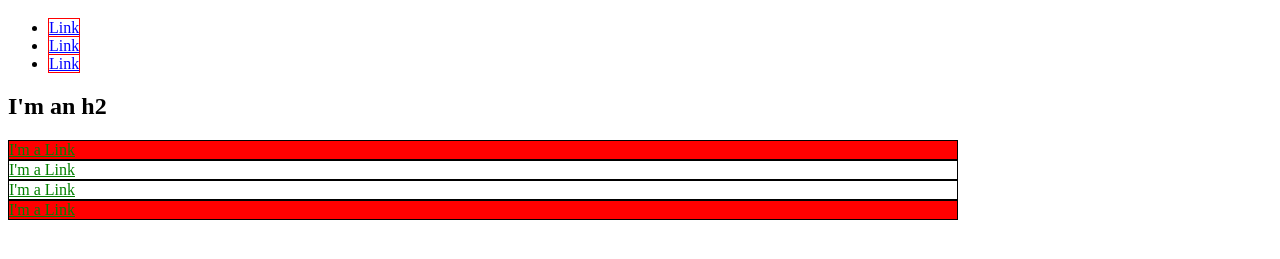
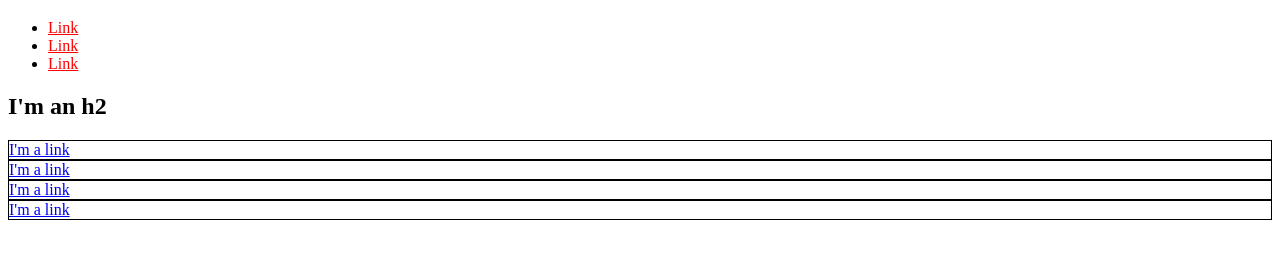
Before and after one commit to deepesh-ludhyani/deepesh-ludhyani.github.io, a plain HTML site: page index.html in a window 1280 px wide. Shown: the part 61-320 px from the top of the page. Drawn offline with Linux system fonts and the light colour scheme.

Commit message:
don't know what changes are made

```diff
--- a/index.html
+++ b/index.html
@@ -1,71 +1,39 @@
 <!DOCTYPE html>
 <html>
 <head>
-<title>TEST PAGE: Don't Panic</title>
+<title>Test Page: Don't Panic</title>
 <meta charset="utf-8">
-<style>
-li a
-{
-	color :blue;
-    border: 1px solid red;
-}
-div
-{
-	border: 1px solid black;
-}
-div a
-{
-	color: green;
-}
-#exec-bio
-{
-	background-color: lightgray;
-}
-.bio-box
-{
-	border: 1px solid black;
-	width: 75%;
-}
-/* commenting out */
-.alert
-{
-	background: red;
-}
-.bio-box a
-{
-	color: green;
-}
-#exec-bio.alert
-{
-	background: red;
-}
-</style>
 </head>
 <body>
+
 <h1>I'm an h1</h1>
+
 <ul>
-<li id="manu-bhai">
-<a href="http://example.com" >Link</a>
+<li>
+<a href="http://example.com" target="_blank" style="color: red;">Link</a>
 </li>
+
 <li>
-<a href="http://example.com" >Link</a>
+<a href="http://example.com" style="color: red;">Link</a>
 </li>
+
 <li>
-<a href="http://example.com" >Link</a>
+<a href="http://example.com" style="color: red;">Link</a>
 </li>
 </ul>
+
 <h2>I'm an h2</h2>
-<div id="exec-bio" class="bio-box alert" >
-<a href="http://example.com">I'm a Link</a>
+<div style="border: 1px solid black;">
+<a href="http://example.com" syle="color: green;">I'm a link</a>
 </div>
-<div class="bio-box">
-<a href="http://example.com">I'm a Link</a>
+<div style="border: 1px solid black;">
+<a href="http://example.com" syle="color: green;">I'm a link</a>
 </div>
-<div class="bio-box">
-<a href="http://example.com">I'm a Link</a>
+<div style="border: 1px solid black;">
+<a href="http://example.com" syle="color: green;">I'm a link</a>
 </div>
-<div class="bio-box alert">
-<a href="http://example.com">I'm a Link</a>
+<div style="border: 1px solid black;">
+<a href="http://example.com" syle="color: green;">I'm a link</a>
 </div>
 </body>
 </html>
```
Also changed, not shown: InDex.html (deleted, +0 -39 lines).
